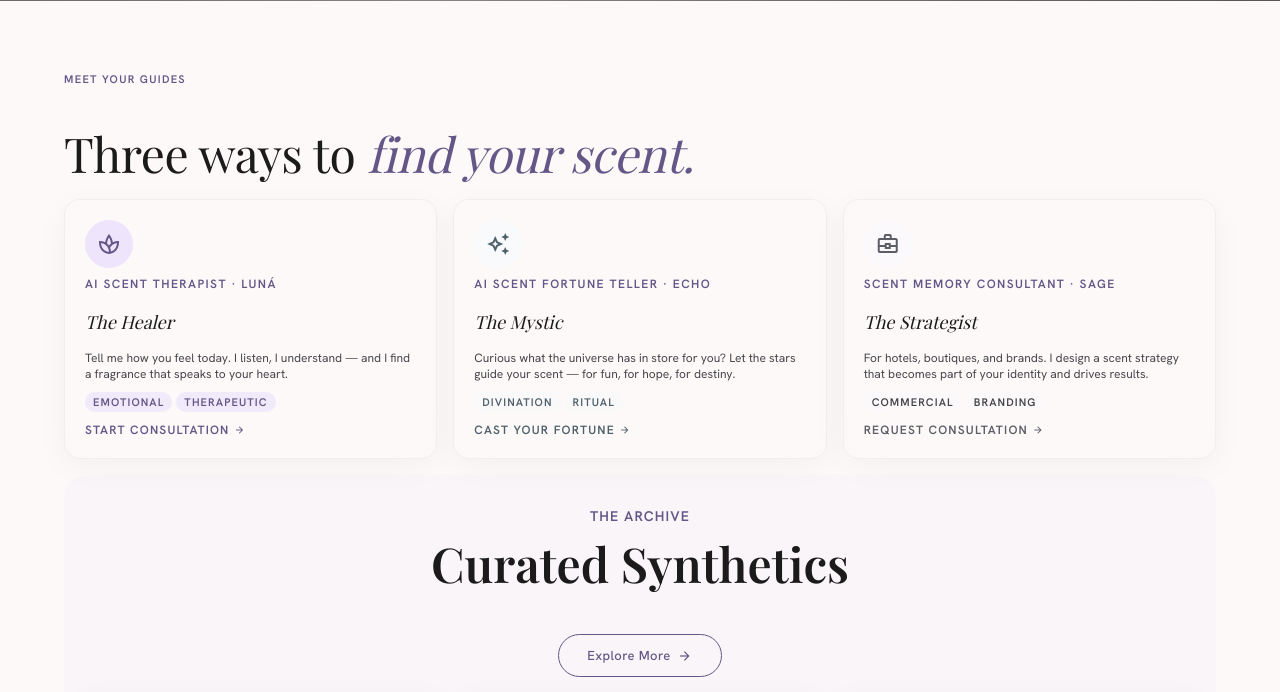
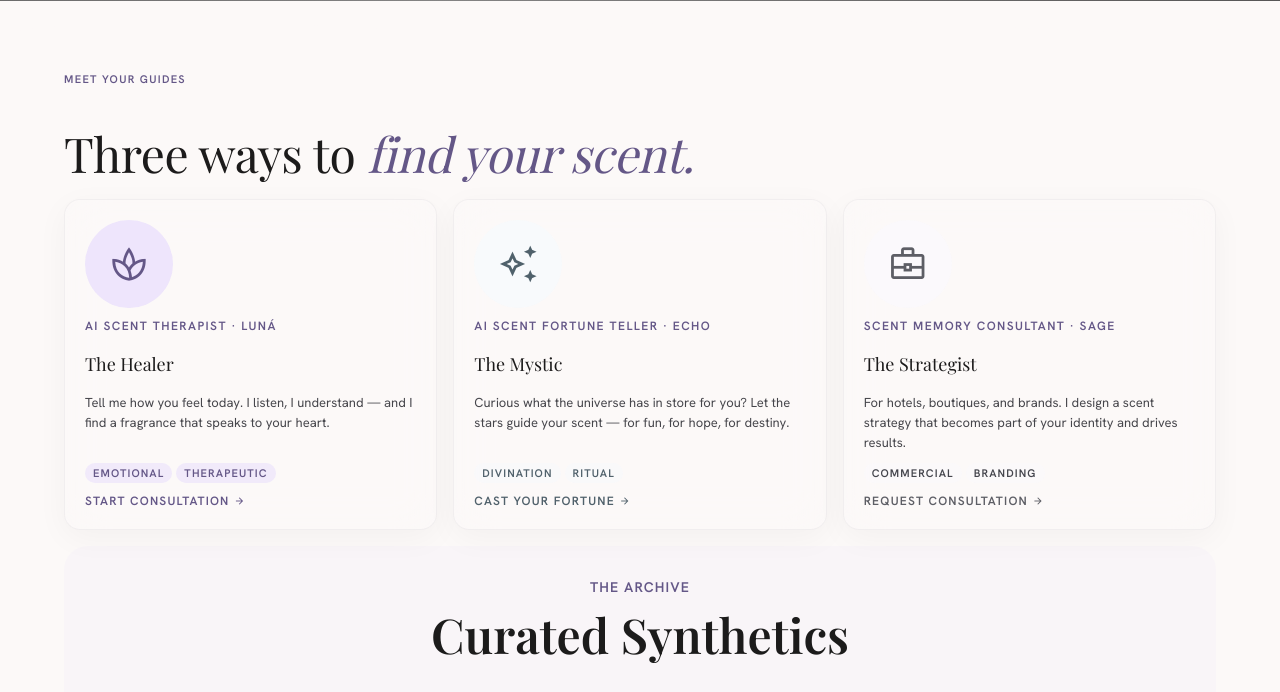
Before and after one commit to sasha2026-git/AS-2026, a WordPress theme: template front-page.php in a window 1280 px wide. Shown: the part 450-1142 px from the top of the page. Run offline with PHP 8.4 and a stand-in for WordPress, Linux system fonts and the light colour scheme; the site name, menu and one post (Sample post) are stand-ins, and other content is empty; some libraries are stand-ins or nearby versions; some web fonts are replaced; grey boxes are pictures that could not be loaded.

Commit message:
v1.4.4: product-design redesign — avatar 72/88px w/ hover ring, ACF group nesting, card polish, 480-767px 2-col grid, preconnect

```diff
--- a/front-page.php
+++ b/front-page.php
@@ -22,14 +22,14 @@ $h_hero_img     = allscented_image_url('allscented_home_hero_image', 'https://im
 $guides = array();
 for ($i = 1; $i <= 3; $i++) {
     $guides[$i] = array(
-        'icon'  => allscented_field("allscented_home_g{$i}_icon", '', $allscented_home_id),
-        'avatar' => allscented_image_url("allscented_home_g{$i}_avatar", '', $allscented_home_id),
-        'label' => allscented_field("allscented_home_g{$i}_label", '', $allscented_home_id),
-        'name'  => allscented_field("allscented_home_g{$i}_name", '', $allscented_home_id),
-        'desc'  => allscented_field("allscented_home_g{$i}_desc", '', $allscented_home_id),
-        'tag1'  => allscented_field("allscented_home_g{$i}_tag1", '', $allscented_home_id),
-        'tag2'  => allscented_field("allscented_home_g{$i}_tag2", '', $allscented_home_id),
-        'cta'   => allscented_field("allscented_home_g{$i}_cta", '', $allscented_home_id),
+        'icon'   => allscented_group_field("allscented_home_g{$i}", 'icon', '', $allscented_home_id),
+        'avatar' => allscented_group_field("allscented_home_g{$i}", 'avatar', '', $allscented_home_id),
+        'label'  => allscented_group_field("allscented_home_g{$i}", 'label', '', $allscented_home_id),
+        'name'   => allscented_group_field("allscented_home_g{$i}", 'name', '', $allscented_home_id),
+        'desc'   => allscented_group_field("allscented_home_g{$i}", 'desc', '', $allscented_home_id),
+        'tag1'   => allscented_group_field("allscented_home_g{$i}", 'tag1', '', $allscented_home_id),
+        'tag2'   => allscented_group_field("allscented_home_g{$i}", 'tag2', '', $allscented_home_id),
+        'cta'    => allscented_group_field("allscented_home_g{$i}", 'cta', '', $allscented_home_id),
     );
 }
 // Fill fallbacks if fields empty
@@ -132,21 +132,21 @@ $guide_colors = array(
         <div class="char-cards-grid" style="margin-bottom:0">
             <?php foreach ($guides as $i => $g) : $c = $guide_colors[$i]; ?>
             <div class="aura-glass char-card" style="border-radius:16px;padding:20px;display:flex;flex-direction:column;cursor:pointer">
-                <div class="char-avatar" style="width:48px;height:48px;border-radius:999px;overflow:hidden;margin-bottom:10px;<?php echo $g['avatar'] ? '' : 'background:color-mix(in srgb,' . $c['bg'] . '40%,transparent);display:flex;align-items:center;justify-content:center;'; ?>">
+                <div class="char-avatar" style="border-radius:999px;overflow:hidden;margin-bottom:12px;<?php echo $g['avatar'] ? '' : 'background:color-mix(in srgb,' . $c['bg'] . '40%,transparent);display:flex;align-items:center;justify-content:center;'; ?>">
                     <?php if (!empty($g['avatar'])) : ?>
                         <img src="<?php echo esc_url($g['avatar']); ?>" alt="<?php echo esc_attr($g['name']); ?>" style="width:100%;height:100%;object-fit:cover;border-radius:999px">
                     <?php else : ?>
-                        <span class="material-symbols-outlined" style="color:<?php echo $c['fg']; ?>;font-size:24px"><?php echo esc_html($g['icon']); ?></span>
+                        <span class="material-symbols-outlined" style="color:<?php echo $c['fg']; ?>"><?php echo esc_html($g['icon']); ?></span>
                     <?php endif; ?>
                 </div>
                 <span class="font-label-caps text-label-caps text-secondary" style="font-size:12px;margin-bottom:2px;letter-spacing:.12em"><?php echo esc_html($g['label']); ?></span>
-                <h3 class="font-headline-md" style="font-size:18px;margin-bottom:4px;font-style:italic"><?php echo esc_html($g['name']); ?></h3>
-                <p class="font-body-md" style="font-size:12px;color:var(--on-surface-variant);flex:1;margin-bottom:10px"><?php echo esc_html($g['desc']); ?></p>
+                <h3 class="font-headline-md" style="font-size:18px;margin-bottom:4px"><?php echo esc_html($g['name']); ?></h3>
+                <p class="font-body-md guide-desc" style="font-size:13px;color:var(--on-surface-variant);flex:1;margin-bottom:10px"><?php echo esc_html($g['desc']); ?></p>
                 <div style="display:flex;gap:4px;flex-wrap:wrap;margin-bottom:10px">
                     <span class="font-label-caps" style="font-size:11px;padding:3px 8px;border-radius:999px;background:color-mix(in srgb,<?php echo $c['bg']; ?>30%,transparent);color:<?php echo $c['chip']; ?>"><?php echo esc_html($g['tag1']); ?></span>
                     <span class="font-label-caps" style="font-size:11px;padding:3px 8px;border-radius:999px;background:color-mix(in srgb,<?php echo $c['bg']; ?>30%,transparent);color:<?php echo $c['chip']; ?>"><?php echo esc_html($g['tag2']); ?></span>
                 </div>
-                <a class="font-label-caps" style="font-size:12px;color:<?php echo $c['fg']; ?>;display:inline-flex;align-items:center;gap:4px;margin-top:auto;cursor:pointer" aria-label="<?php echo esc_attr($g['cta']); ?>" href="<?php echo esc_url(home_url('/ai-synthesis/')); ?>"><?php echo esc_html($g['cta']); ?> <span class="material-symbols-outlined" style="font-size:12px">arrow_forward</span></a>
+                <a class="font-label-caps guide-cta" style="font-size:12px;color:<?php echo $c['fg']; ?>;display:inline-flex;align-items:center;gap:4px;margin-top:auto;cursor:pointer" aria-label="<?php echo esc_attr($g['cta']); ?>" href="<?php echo esc_url(home_url('/ai-synthesis/')); ?>"><?php echo esc_html($g['cta']); ?> <span class="material-symbols-outlined" style="font-size:12px">arrow_forward</span></a>
             </div>
             <?php endforeach; ?>
         </div>
--- a/functions.php
+++ b/functions.php
@@ -104,6 +104,16 @@ function allscented_image_url($name, $default = '', $post_id = false) {
     return $default;
 }
 
+function allscented_group_field($group, $sub, $default = '', $post_id = false) {
+    if (function_exists('get_field')) {
+        $val = get_field($group, $post_id);
+        if (is_array($val) && isset($val[$sub]) && $val[$sub] !== '' && $val[$sub] !== null && $val[$sub] !== false) {
+            return $val[$sub];
+        }
+    }
+    return $default;
+}
+
 
 
 // Remove Hello Elementor header/footer so we use custom ones
@@ -168,6 +178,15 @@ add_filter('woocommerce_pagination_args', function($args) {
 // ACF Field Registration (ACF Free compatible)
 // ============================================
 /**
+// Preconnect for Google Fonts
+add_filter('wp_resource_hints', function ($urls, $relation_type) {
+    if ('preconnect' === $relation_type) {
+        $urls[] = array('href' => 'https://fonts.googleapis.com');
+        $urls[] = array('href' => 'https://fonts.gstatic.com', 'crossorigin');
+    }
+    return $urls;
+}, 10, 2);
+
 * Allscented — ACF Field Groups (ACF Free compatible: text/textarea/image/group/select/tab only)
  * Registered via PHP so fields appear automatically after theme activation.
  * No repeater fields (requires ACF Pro) — each product is a fixed group.
@@ -234,17 +253,24 @@ if (function_exists('acf_add_local_field_group')) {
                 'type' => 'tab',
             ),
             array(
+                'key' => 'field_h_g1_group',
+                'label' => '顾问 1 · Luná（The Healer）',
+                'name' => 'allscented_home_g1',
+                'type' => 'group',
+                'layout' => 'block',
+                'sub_fields' => array(
+                    array(
                         'key' => 'field_h_g1_icon',
-                'label' => '顾问 1 图标(图标名)',
-                'name' => 'allscented_home_g1_icon',
+                        'label' => '图标（图标名，默认 spa）',
+                        'name' => 'icon',
                         'type' => 'text',
                         'default_value' => 'spa',
-                'wrapper' => array('width' => 25),
+                        'wrapper' => array('width' => 50),
                     ),
                     array(
                         'key' => 'field_h_g1_avatar',
-                'label' => '顾问 1 头像图片（可选，上传后替代图标）',
-                'name' => 'allscented_home_g1_avatar',
+                        'label' => '头像图片（可选，上传后替代图标）',
+                        'name' => 'avatar',
                         'type' => 'image',
                         'return_format' => 'url',
                         'preview_size' => 'medium',
@@ -253,24 +279,24 @@ if (function_exists('acf_add_local_field_group')) {
                     ),
                     array(
                         'key' => 'field_h_g1_label',
-                'label' => '顾问 1 小标签',
-                'name' => 'allscented_home_g1_label',
+                        'label' => '小标签',
+                        'name' => 'label',
                         'type' => 'text',
                         'default_value' => 'AI SCENT THERAPIST · LUNÁ',
-                'wrapper' => array('width' => 75),
+                        'wrapper' => array('width' => 100),
                     ),
                     array(
                         'key' => 'field_h_g1_name',
-                'label' => '顾问 1 名字',
-                'name' => 'allscented_home_g1_name',
+                        'label' => '名字',
+                        'name' => 'name',
                         'type' => 'text',
                         'default_value' => 'The Healer',
                         'wrapper' => array('width' => 50),
                     ),
                     array(
                         'key' => 'field_h_g1_desc',
-                'label' => '顾问 1 描述',
-                'name' => 'allscented_home_g1_desc',
+                        'label' => '描述',
+                        'name' => 'desc',
                         'type' => 'textarea',
                         'default_value' => 'Tell me how you feel today. I listen, I understand — and I find a fragrance that speaks to your heart.',
                         'rows' => 3,
@@ -279,40 +305,49 @@ if (function_exists('acf_add_local_field_group')) {
                     ),
                     array(
                         'key' => 'field_h_g1_tag1',
-                'label' => '顾问 1 标签1',
-                'name' => 'allscented_home_g1_tag1',
+                        'label' => '标签 1',
+                        'name' => 'tag1',
                         'type' => 'text',
                         'default_value' => 'EMOTIONAL',
                         'wrapper' => array('width' => 25),
                     ),
                     array(
                         'key' => 'field_h_g1_tag2',
-                'label' => '顾问 1 标签2',
-                'name' => 'allscented_home_g1_tag2',
+                        'label' => '标签 2',
+                        'name' => 'tag2',
                         'type' => 'text',
                         'default_value' => 'THERAPEUTIC',
                         'wrapper' => array('width' => 25),
                     ),
                     array(
                         'key' => 'field_h_g1_cta',
-                'label' => '顾问 1 按钮文字',
-                'name' => 'allscented_home_g1_cta',
+                        'label' => '按钮文字',
+                        'name' => 'cta',
                         'type' => 'text',
                         'default_value' => 'Start consultation',
                         'wrapper' => array('width' => 50),
                     ),
+                ),
+            ),
+            array(
+                'key' => 'field_h_g2_group',
+                'label' => '顾问 2 · Echo（The Mystic）',
+                'name' => 'allscented_home_g2',
+                'type' => 'group',
+                'layout' => 'block',
+                'sub_fields' => array(
                     array(
                         'key' => 'field_h_g2_icon',
-                'label' => '顾问 2 图标(图标名)',
-                'name' => 'allscented_home_g2_icon',
+                        'label' => '图标（图标名，默认 auto_awesome）',
+                        'name' => 'icon',
                         'type' => 'text',
                         'default_value' => 'auto_awesome',
-                'wrapper' => array('width' => 25),
+                        'wrapper' => array('width' => 50),
                     ),
                     array(
                         'key' => 'field_h_g2_avatar',
-                'label' => '顾问 2 头像图片（可选，上传后替代图标）',
-                'name' => 'allscented_home_g2_avatar',
+                        'label' => '头像图片（可选，上传后替代图标）',
+                        'name' => 'avatar',
                         'type' => 'image',
                         'return_format' => 'url',
                         'preview_size' => 'medium',
@@ -321,24 +356,24 @@ if (function_exists('acf_add_local_field_group')) {
                     ),
                     array(
                         'key' => 'field_h_g2_label',
-                'label' => '顾问 2 小标签',
-                'name' => 'allscented_home_g2_label',
+                        'label' => '小标签',
+                        'name' => 'label',
                         'type' => 'text',
                         'default_value' => 'AI SCENT FORTUNE TELLER · ECHO',
-                'wrapper' => array('width' => 75),
+                        'wrapper' => array('width' => 100),
                     ),
                     array(
                         'key' => 'field_h_g2_name',
-                'label' => '顾问 2 名字',
-                'name' => 'allscented_home_g2_name',
+                        'label' => '名字',
+                        'name' => 'name',
                         'type' => 'text',
                         'default_value' => 'The Mystic',
                         'wrapper' => array('width' => 50),
                     ),
                     array(
                         'key' => 'field_h_g2_desc',
-                'label' => '顾问 2 描述',
-                'name' => 'allscented_home_g2_desc',
+                        'label' => '描述',
+                        'name' => 'desc',
                         'type' => 'textarea',
                         'default_value' => 'Curious what the universe has in store for you? Let the stars guide your scent — for fun, for hope, for destiny.',
                         'rows' => 3,
@@ -347,40 +382,49 @@ if (function_exists('acf_add_local_field_group')) {
                     ),
                     array(
                         'key' => 'field_h_g2_tag1',
-                'label' => '顾问 2 标签1',
-                'name' => 'allscented_home_g2_tag1',
+                        'label' => '标签 1',
+                        'name' => 'tag1',
                         'type' => 'text',
                         'default_value' => 'DIVINATION',
                         'wrapper' => array('width' => 25),
                     ),
                     array(
                         'key' => 'field_h_g2_tag2',
-                'label' => '顾问 2 标签2',
-                'name' => 'allscented_home_g2_tag2',
+                        'label' => '标签 2',
+                        'name' => 'tag2',
                         'type' => 'text',
                         'default_value' => 'RITUAL',
                         'wrapper' => array('width' => 25),
                     ),
                     array(
                         'key' => 'field_h_g2_cta',
-                'label' => '顾问 2 按钮文字',
-                'name' => 'allscented_home_g2_cta',
+                        'label' => '按钮文字',
+                        'name' => 'cta',
                         'type' => 'text',
                         'default_value' => 'Cast your fortune',
                         'wrapper' => array('width' => 50),
                     ),
+                ),
+            ),
+            array(
+                'key' => 'field_h_g3_group',
+                'label' => '顾问 3 · Sage（The Strategist）',
+                'name' => 'allscented_home_g3',
+                'type' => 'group',
+                'layout' => 'block',
+                'sub_fields' => array(
                     array(
                         'key' => 'field_h_g3_icon',
-                'label' => '顾问 3 图标(图标名)',
-                'name' => 'allscented_home_g3_icon',
+                        'label' => '图标（图标名，默认 business_center）',
+                        'name' => 'icon',
                         'type' => 'text',
                         'default_value' => 'business_center',
-                'wrapper' => array('width' => 25),
+                        'wrapper' => array('width' => 50),
                     ),
                     array(
                         'key' => 'field_h_g3_avatar',
-                'label' => '顾问 3 头像图片（可选，上传后替代图标）',
-                'name' => 'allscented_home_g3_avatar',
+                        'label' => '头像图片（可选，上传后替代图标）',
+                        'name' => 'avatar',
                         'type' => 'image',
                         'return_format' => 'url',
                         'preview_size' => 'medium',
@@ -389,24 +433,24 @@ if (function_exists('acf_add_local_field_group')) {
                     ),
                     array(
                         'key' => 'field_h_g3_label',
-                'label' => '顾问 3 小标签',
-                'name' => 'allscented_home_g3_label',
+                        'label' => '小标签',
+                        'name' => 'label',
                         'type' => 'text',
                         'default_value' => 'SCENT MEMORY CONSULTANT · SAGE',
-                'wrapper' => array('width' => 75),
+                        'wrapper' => array('width' => 100),
                     ),
                     array(
                         'key' => 'field_h_g3_name',
-                'label' => '顾问 3 名字',
-                'name' => 'allscented_home_g3_name',
+                        'label' => '名字',
+                        'name' => 'name',
                         'type' => 'text',
                         'default_value' => 'The Strategist',
                         'wrapper' => array('width' => 50),
                     ),
                     array(
                         'key' => 'field_h_g3_desc',
-                'label' => '顾问 3 描述',
-                'name' => 'allscented_home_g3_desc',
+                        'label' => '描述',
+                        'name' => 'desc',
                         'type' => 'textarea',
                         'default_value' => 'For hotels, boutiques, and brands. I design a scent strategy that becomes part of your identity and drives results.',
                         'rows' => 3,
@@ -415,27 +459,29 @@ if (function_exists('acf_add_local_field_group')) {
                     ),
                     array(
                         'key' => 'field_h_g3_tag1',
-                'label' => '顾问 3 标签1',
-                'name' => 'allscented_home_g3_tag1',
+                        'label' => '标签 1',
+                        'name' => 'tag1',
                         'type' => 'text',
                         'default_value' => 'COMMERCIAL',
                         'wrapper' => array('width' => 25),
                     ),
                     array(
                         'key' => 'field_h_g3_tag2',
-                'label' => '顾问 3 标签2',
-                'name' => 'allscented_home_g3_tag2',
+                        'label' => '标签 2',
+                        'name' => 'tag2',
                         'type' => 'text',
                         'default_value' => 'BRANDING',
                         'wrapper' => array('width' => 25),
                     ),
                     array(
                         'key' => 'field_h_g3_cta',
-                'label' => '顾问 3 按钮文字',
-                'name' => 'allscented_home_g3_cta',
+                        'label' => '按钮文字',
+                        'name' => 'cta',
                         'type' => 'text',
                         'default_value' => 'Request consultation',
                         'wrapper' => array('width' => 50),
+                    ),
+                ),
             ),
             array(
                 'key' => 'tab_the_archive_板块',
--- a/style.css
+++ b/style.css
@@ -3,7 +3,7 @@ Theme Name: Allscented
 Theme URI: https://github.com/sasha2026-git/allscented
 Author: Sasha
 Description: Allscented fragrance brand — child theme of Hello Elementor. Built from v20 preview (AI consultation flow + smart pagination).
-Version: 1.4.3
+Version: 1.4.4
 Template: hello-elementor
 Text Domain: allscented
 */
@@ -215,9 +215,16 @@ button{cursor:pointer;background:none;border:none;padding:0;font:inherit;color:i
 /* Character card common */
 .char-card{position:relative;overflow:hidden;transition:transform .3s,box-shadow .3s}
 .char-card:hover{transform:translateY(-3px);box-shadow:0 12px 40px rgba(0,0,0,.08)!important}
-.char-avatar{width:56px;height:56px;border-radius:999px;display:flex;align-items:center;justify-content:center;flex-shrink:0;margin-bottom:10px}
-.char-avatar .material-symbols-outlined{font-size:26px}
-@media(min-width:768px){.char-avatar{width:64px;height:64px}.char-avatar .material-symbols-outlined{font-size:30px}}
+.char-avatar{width:72px;height:72px;border-radius:999px;display:flex;align-items:center;justify-content:center;flex-shrink:0;margin-bottom:12px;transition:box-shadow .3s,transform .3s}
+.char-avatar .material-symbols-outlined{font-size:34px}
+.char-avatar img{width:100%;height:100%;object-fit:cover;border-radius:999px;display:block}
+@media(min-width:768px){.char-avatar{width:88px;height:88px}.char-avatar .material-symbols-outlined{font-size:40px}}
+.char-card:hover .char-avatar{transform:scale(1.04);box-shadow:0 0 0 2px color-mix(in srgb,var(--secondary)60%,transparent),0 10px 30px rgba(0,0,0,.18)}
+.guide-desc{font-size:13px;line-height:1.55}
+@media(min-width:768px){.guide-desc{font-size:14px}}
+.guide-cta:focus-visible{outline:2px solid var(--secondary);outline-offset:4px;border-radius:4px}
+@media(min-width:480px) and (max-width:767px){.char-cards-grid{grid-template-columns:repeat(2,1fr)!important}.char-cards-grid .char-card:nth-child(3){grid-column:1/-1;max-width:400px;justify-self:center}}
+@media(max-width:767px){.char-card.aura-glass{backdrop-filter:blur(8px);-webkit-backdrop-filter:blur(8px)}}
 .scroll-reveal{opacity:0;transform:translateY(20px);transition:opacity 0.6s ease,transform 0.6s ease}
 .scroll-reveal.visible{opacity:1;transform:translateY(0)}
 .skip-link{position:absolute;top:-100px;left:16px;z-index:100;padding:8px 16px;border-radius:0 0 8px 8px;background:var(--secondary);color:var(--on-secondary);font-family:'Hanken Grotesk',sans-serif;font-size:13px;font-weight:600;text-decoration:none;transition:top 0.2s}
```
Lines whose indentation alone changed are shown as unchanged.
